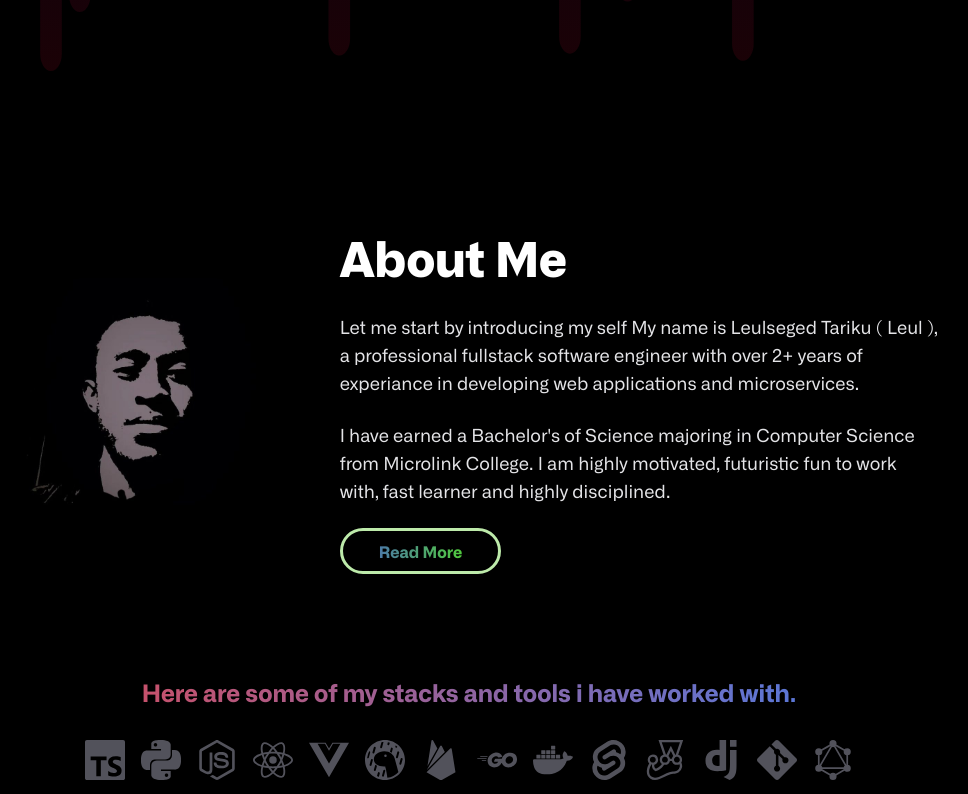
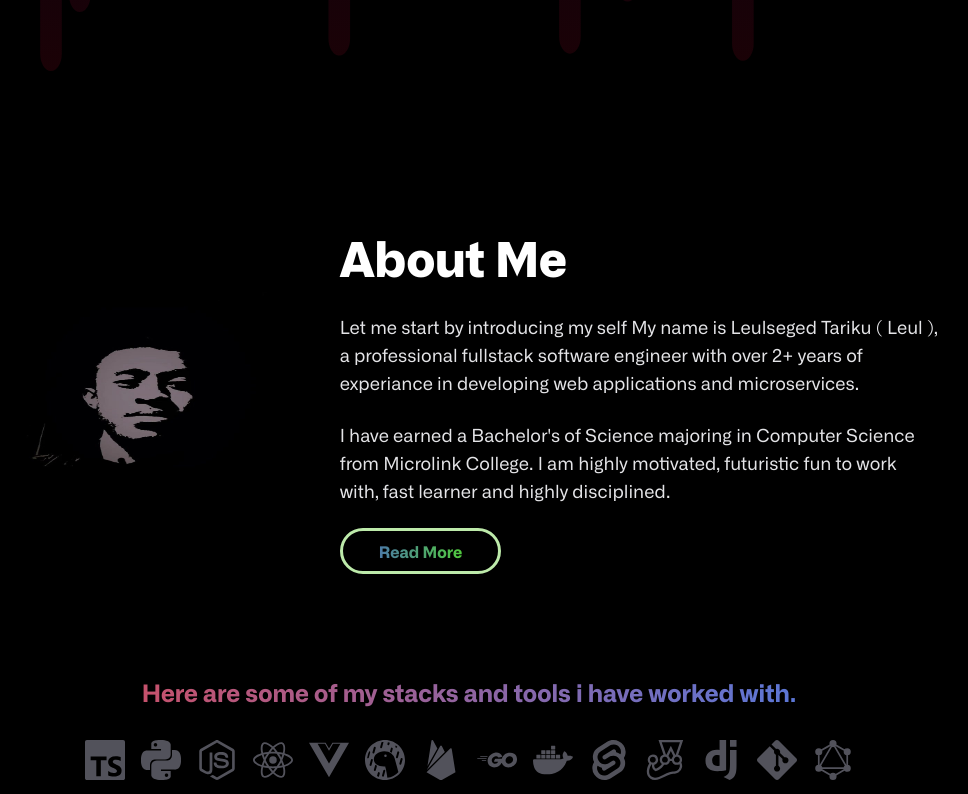
Before and after one commit to LeulAria/Portfolio, a Next.js app: page / in a window 1280 px wide. Shown: the part 629-1423 px from the top of the page, without its empty margins (171-1139 px from the left). Built offline with nearby package versions, Linux system fonts and the light colour scheme.

Commit message:
fix img element

```diff
--- a/components/home/About.tsx
+++ b/components/home/About.tsx
@@ -1,4 +1,5 @@
 import React from "react";
+import Image from "next/image";
 
 const About = () => {
   return (
@@ -8,7 +9,12 @@ const About = () => {
           <div className="flex justify-evenly flex-col md:flex-row">
             <div className="hidden md:flex items-center justify-center w-[300px]">
               <div className="flex items-center justify-center w-[250px] h-[250px] overflow-hidden z-2">
-                <img src="/img/me.jpeg" alt="me" className="" />
+                <Image
+                  src="/img/me.jpeg"
+                  alt="my picture"
+                  width={250}
+                  height={250}
+                />
               </div>
             </div>
             <div className="flex flex-col items-center md:items-start py-[6%] text-center md:text-left h-full">
```
